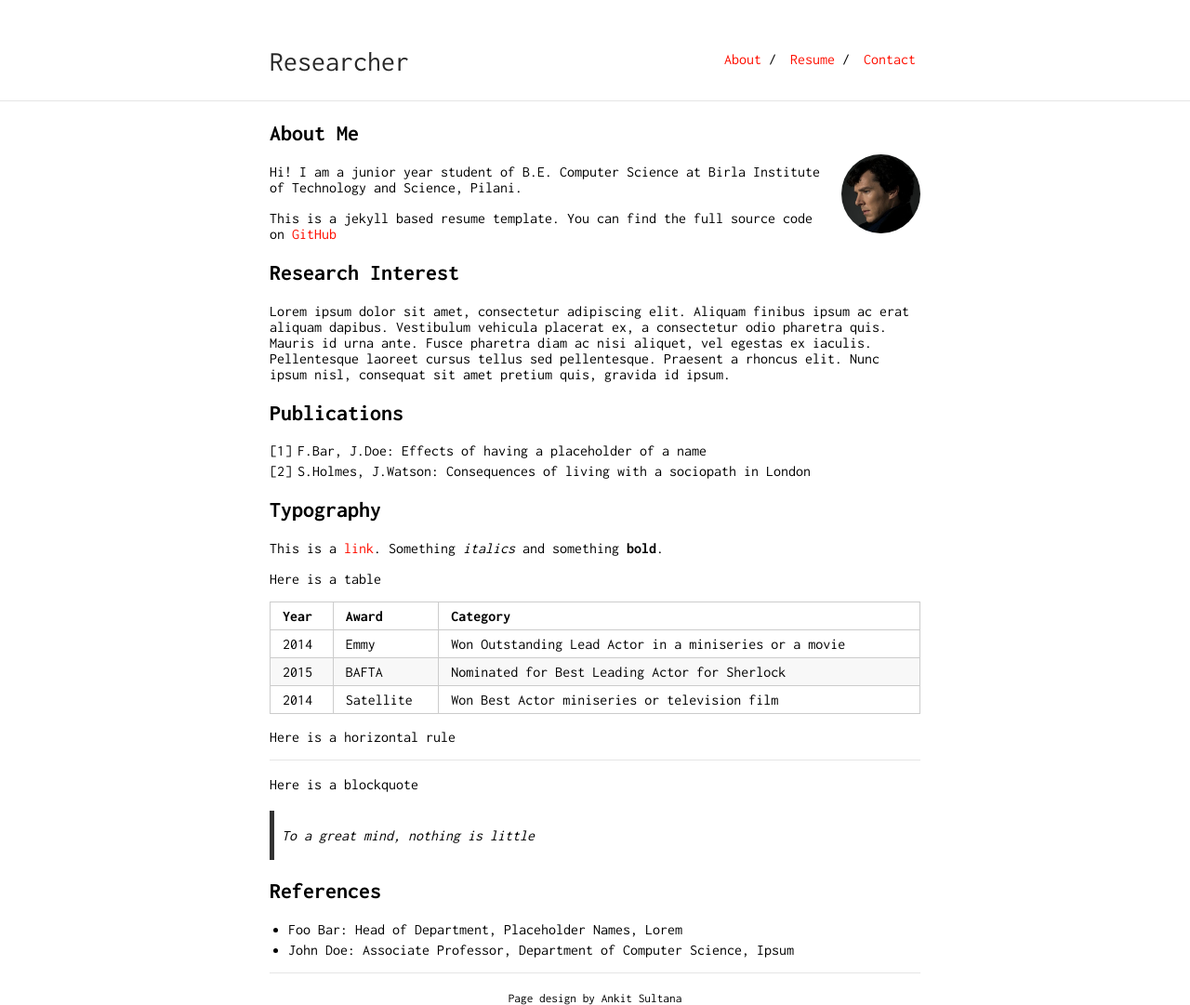
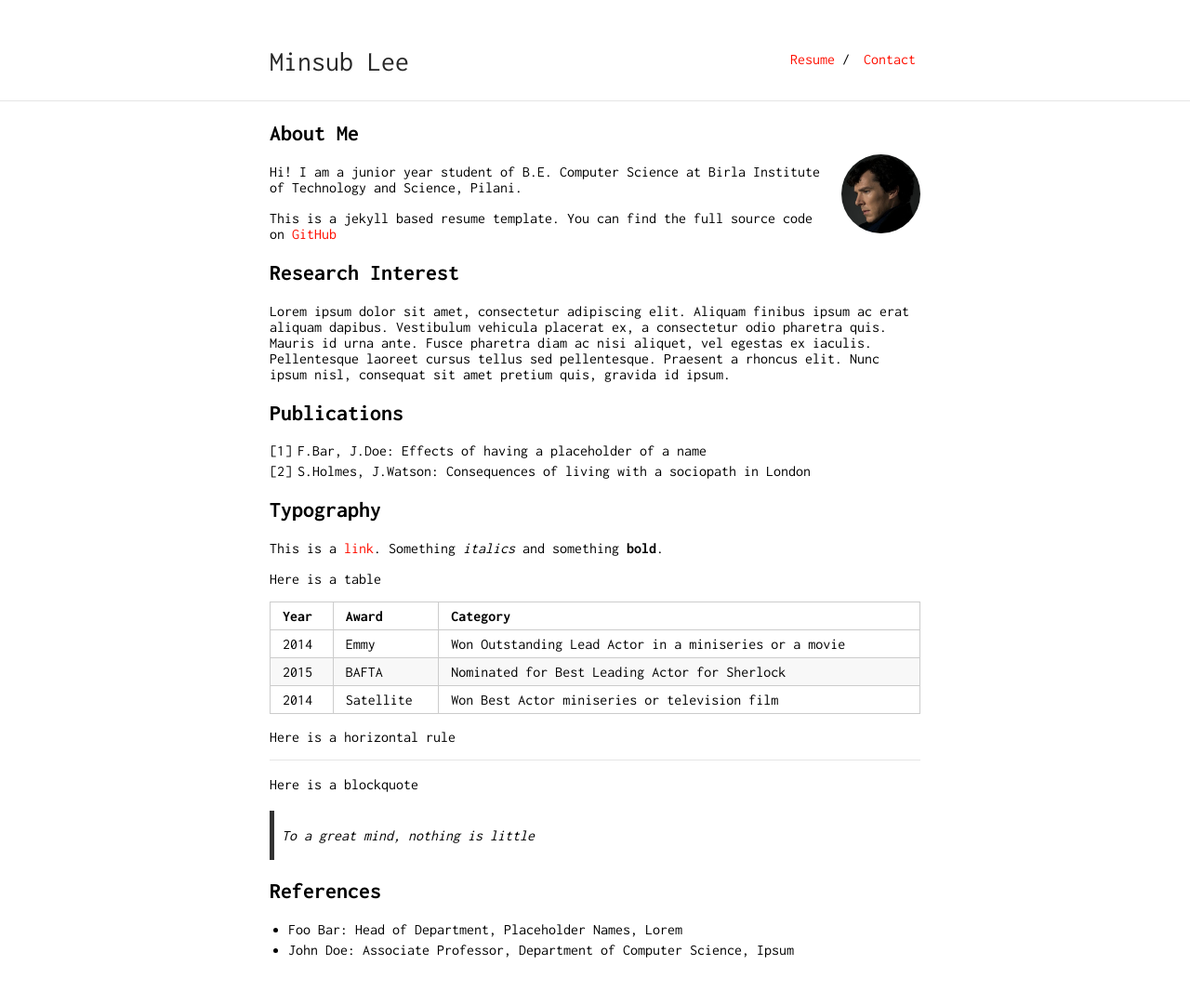
Before and after one commit to msublee/msublee.github.io, a Jekyll site: the page built from index.md, in a window 1280 px wide. Shown: the whole page at 93% size. Built offline with Jekyll 4.4.1, drawn with Linux system fonts in a browser that asks for light colours; our own code applies the rules of GitHub Pages for plain Markdown files; after the commit the page ends 1030 px from its top, so only the background shows below that; part of the change alters nothing that is shown.

Commit message:
Theme changed

```diff
--- a/_config.yml
+++ b/_config.yml
@@ -1,4 +1,4 @@
-title: Researcher
+title: Minsub Lee
 url: "https://msublee.github.io"
 baseurl: ""
 
@@ -7,17 +7,17 @@ markdown: kramdown
 
 tracking_id: #
 
-footer: yes
-footer_url: "https://github.com/ankitsultana"
-footer_text: "Page design by Ankit Sultana"
+# footer: yes
+# footer_url: "https://github.com/ankitsultana"
+# footer_text: "Page design by Ankit Sultana"
 
 sass:
     style: compressed
     sass_dir: _sass
 
 nav:
- - name: "About"
-   link: "/researcher/"
+#  - name: "About"
+  #  link: "/researcher/"
  - name: "Resume"
    link: "resume.pdf"
  - name: "Contact"
```
